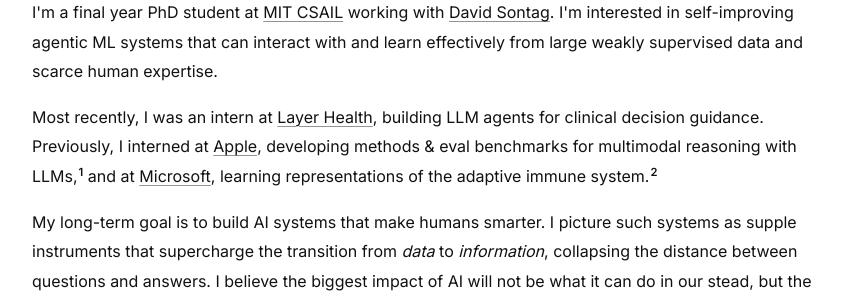
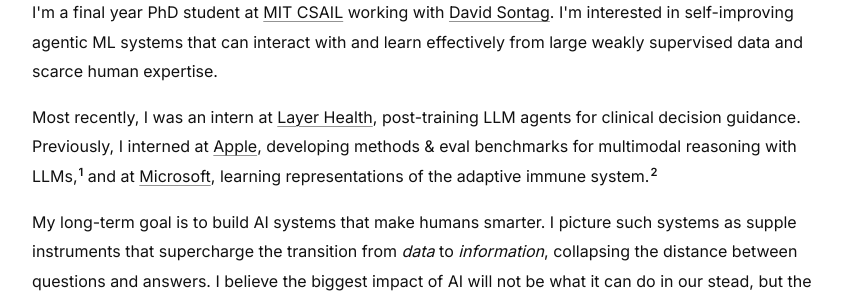
Before and after one commit to demireal/demireal.github.io, a Jekyll site: the page built from index.html, in a window 1280 px wide. Shown: the part 290-590 px from the top of the page, without its empty margins (208-1071 px from the left). Built offline with Jekyll 4.4.1, drawn with Linux system fonts in a browser that asks for light colours.

Commit message:
post-training wording for Layer Health internship
Co-authored-by: Cursor <cursoragent@cursor.com>

```diff
--- a/index.html
+++ b/index.html
@@ -36,7 +36,7 @@ title: ""
     I'm a final year PhD student at <a href="https://www.csail.mit.edu">MIT CSAIL</a> working with <a href="https://people.csail.mit.edu/dsontag/">David Sontag</a>. I'm interested in self-improving agentic ML systems that can interact with and learn effectively from large weakly supervised data and scarce human expertise.
   </p>
   <p>
-    Most recently, I was an intern at <a href="https://www.layerhealth.com">Layer Health</a>, building LLM agents for clinical decision guidance. Previously, I interned at <a href="https://machinelearning.apple.com">Apple</a>, developing methods &amp; eval benchmarks for multimodal reasoning with LLMs,<a class="ri-ref" href="https://arxiv.org/pdf/2509.10729"><sup>1</sup></a> and at <a href="https://www.microsoft.com/en-us/research/">Microsoft</a>, learning representations of the adaptive immune system.<a class="ri-ref" href="https://openreview.net/pdf?id=oAukQalLzs"><sup>2</sup></a>
+    Most recently, I was an intern at <a href="https://www.layerhealth.com">Layer Health</a>, post-training LLM agents for clinical decision guidance. Previously, I interned at <a href="https://machinelearning.apple.com">Apple</a>, developing methods &amp; eval benchmarks for multimodal reasoning with LLMs,<a class="ri-ref" href="https://arxiv.org/pdf/2509.10729"><sup>1</sup></a> and at <a href="https://www.microsoft.com/en-us/research/">Microsoft</a>, learning representations of the adaptive immune system.<a class="ri-ref" href="https://openreview.net/pdf?id=oAukQalLzs"><sup>2</sup></a>
   </p>
   <p>
     My long-term goal is to build AI systems that make humans smarter. I picture such systems as supple instruments that supercharge the transition from <em>data</em> to <em>information</em>, collapsing the distance between questions and answers. I believe the biggest impact of AI will not be what it can do in our stead, but the pace at which it enables us to grasp the world and act upon it. From that acceleration, I think, will come the next great enlargement of human capability.
```
